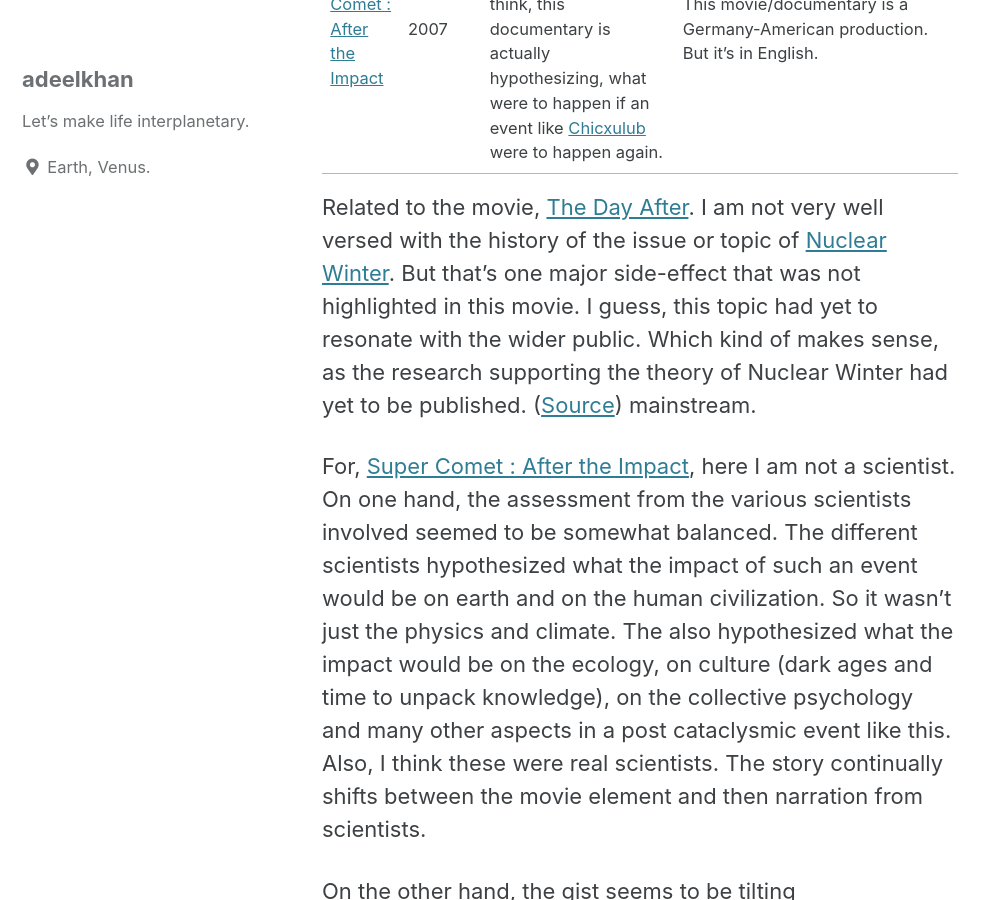
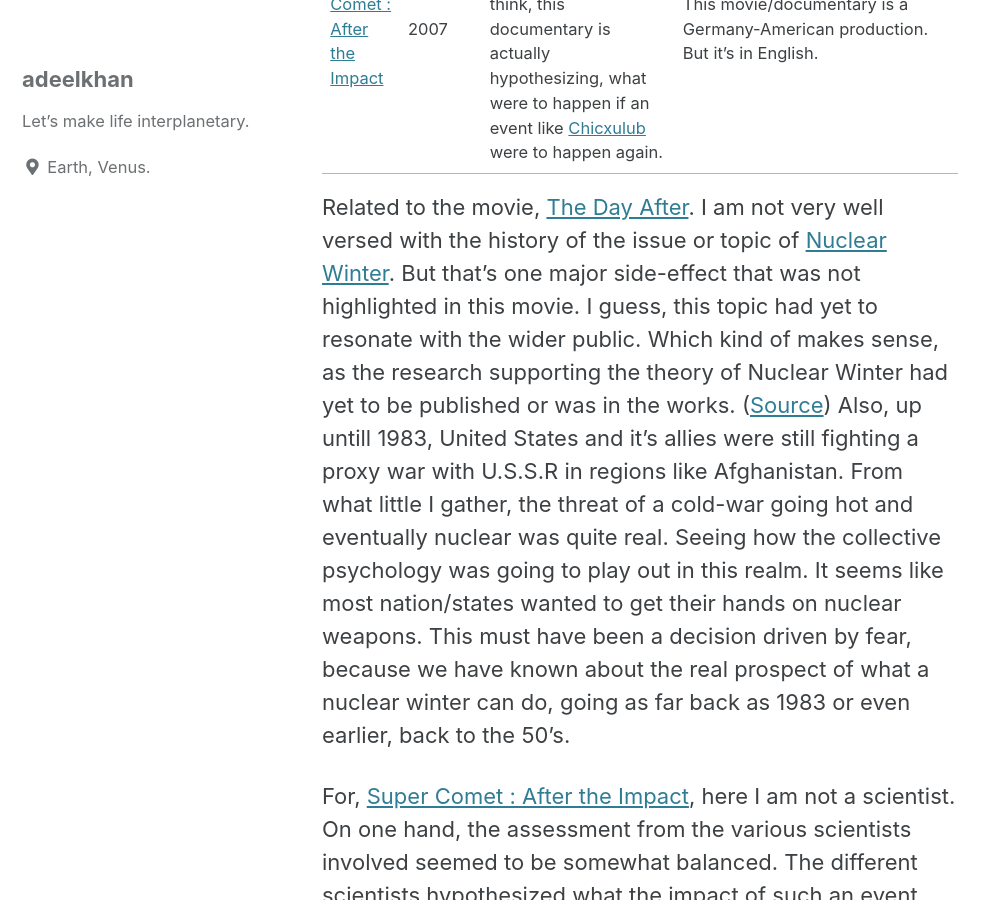
Before and after one commit to stellardreams/stellardreams.github.io, a Jekyll site: the page built from _posts/2020-11-03-Asteroid-Defense-System.md, in a window 1280 px wide and 900 px high, scrolled down 760 px. Shown: the whole window, without its empty margins (0-994 px from the left). Built offline with Jekyll 4.4.1, drawn with Linux system fonts in a browser that asks for light colours; cached includes are drawn as plain includes.

Commit message:
Update 2020-11-03-Asteroid-Defense-System.md
Edits. Working on the structure.

```diff
--- a/_posts/2020-11-03-Asteroid-Defense-System.md
+++ b/_posts/2020-11-03-Asteroid-Defense-System.md
@@ -5,7 +5,7 @@ Yesterday, the following two movies came up in my feed.
 | [The Day After](https://www.imdb.com/title/tt0085404/) |1983| Soviet and American nukes go off. The devastating effects are witnessed, focusing on a small town in Eastern Kansas. | Starring familiar faces like [John Lithgow](https://www.imdb.com/name/nm0001475/). In particular, I remember watching Lithgow on [Harry and the Hendersons](https://www.imdb.com/title/tt0093148/), which was a pretty cool and entertaining tv show. Also, [Steve Guttenberg](https://www.imdb.com/name/nm0000430/?ref_=tt_cl_t3) whom I recall from movies like [Three men and a baby](https://www.imdb.com/title/tt0094137/?ref_=nm_knf_t1) and the hilarious [Police Academy Franchise](https://en.wikipedia.org/wiki/Police_Academy_(franchise)). I had never seen Steve Guttenberg doing such a serious role before. |
 | [Super Comet : After the Impact](https://www.imdb.com/title/tt1273815/) | 2007| A [comet](https://en.wikipedia.org/wiki/Comet) travelling at a super high speed, smacks earth near the Yucatan peninsula. I think, this documentary is actually hypothesizing, what were to happen if an event like [Chicxulub](https://en.wikipedia.org/wiki/Chicxulub_crater) were to happen again.   | This movie/documentary is a Germany-American production. But it's in English. |
 
-Related to the movie, [The Day After](https://www.imdb.com/title/tt0085404/). I am not very well versed with the history of the issue or topic of [Nuclear Winter](https://en.wikipedia.org/wiki/Nuclear_winter). But that's one major side-effect that was not highlighted in this movie. I guess, this topic had yet to resonate with the wider public. Which kind of makes sense, as the research supporting the theory of Nuclear Winter had yet to be published. ([Source](https://en.wikipedia.org/wiki/Nuclear_winter#Consequences)) mainstream.
+Related to the movie, [The Day After](https://www.imdb.com/title/tt0085404/). I am not very well versed with the history of the issue or topic of [Nuclear Winter](https://en.wikipedia.org/wiki/Nuclear_winter). But that's one major side-effect that was not highlighted in this movie. I guess, this topic had yet to resonate with the wider public. Which kind of makes sense, as the research supporting the theory of Nuclear Winter had yet to be published or was in the works. ([Source](https://en.wikipedia.org/wiki/Nuclear_winter#Consequences)) Also, up untill 1983, United States and it's allies were still fighting a proxy war with U.S.S.R in regions like Afghanistan. From what little I gather, the threat of a cold-war going hot and eventually nuclear was quite real. Seeing how the collective psychology was going to play out in this realm. It seems like most nation/states wanted to get their hands on nuclear weapons. This must have been a decision driven by fear, because we have known about the real prospect of what a nuclear winter can do, going as far back as 1983 or even earlier, back to the 50's.
 
 For, [Super Comet : After the Impact](https://www.imdb.com/title/tt1273815/), here I am not a scientist. On one hand, the assessment from the various scientists involved seemed to be somewhat balanced. The different scientists hypothesized what the impact of such an event would be on earth and on the human civilization. So it wasn't just the physics and climate. The also hypothesized what the impact would be on the ecology, on culture (dark ages and time to unpack knowledge), on the collective psychology and many other aspects in a post cataclysmic event like this. Also, I think these were real scientists. The story continually shifts between the movie element and then narration from scientists.
 
```
